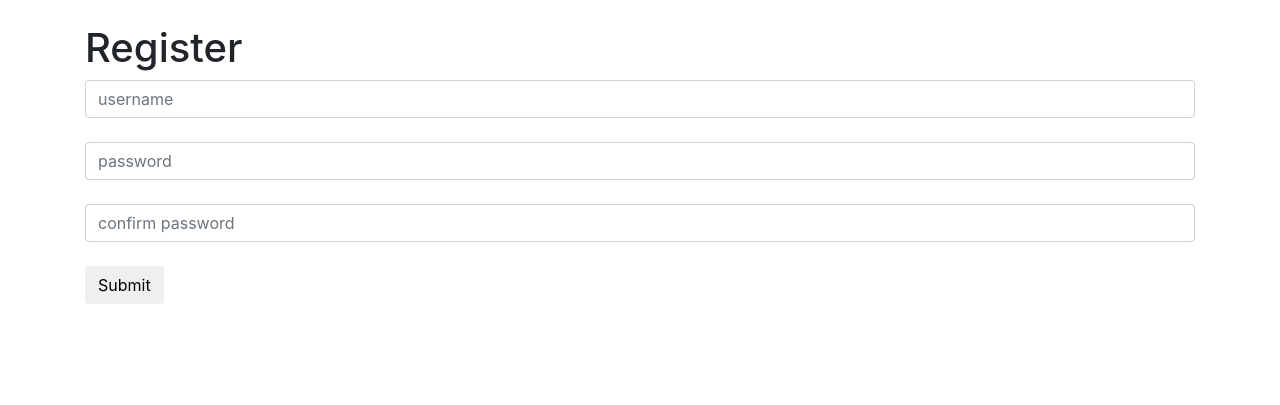
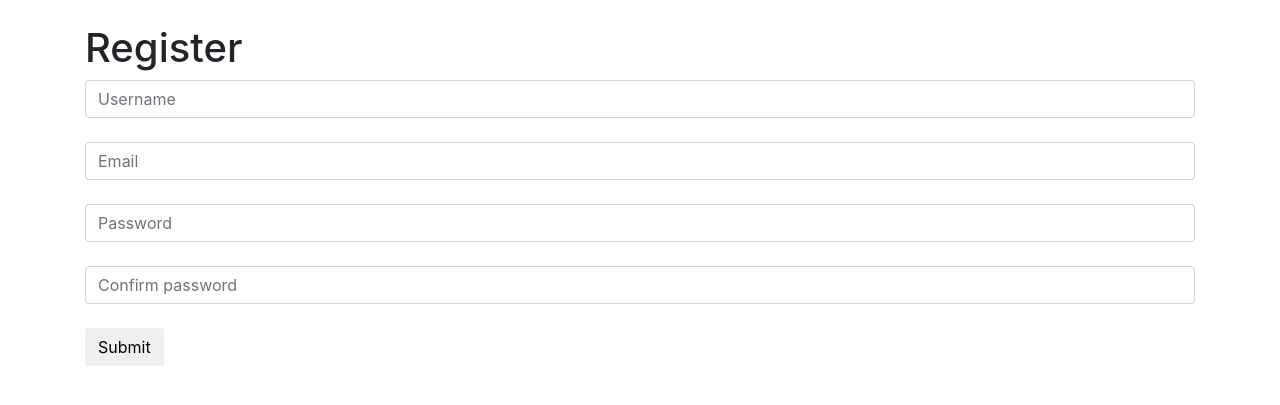
Before and after one commit to taylerallen6/Django_forum_exampe1, a Django app: page /register/ in a window 1280 px wide. Shown: the part 56-461 px from the top of the page. Run offline with Django 3.2, Linux system fonts and the light colour scheme; some libraries are stand-ins or nearby versions.

Commit message:
edited README. Added email field to register form.

```diff
--- a/forum/forum/forms.py
+++ b/forum/forum/forms.py
@@ -8,12 +8,12 @@ class LoginForm(forms.Form):
     username = forms.CharField(widget=forms.TextInput(
                     attrs={
                         "class": "form-control",
-                        "placeholder": "username"
+                        "placeholder": "Username"
                     }))
     password = forms.CharField(widget=forms.PasswordInput(
                     attrs={
                         "class": "form-control",
-                        "placeholder": "password"
+                        "placeholder": "Password"
                     }))
 
 
@@ -21,22 +21,22 @@ class RegisterForm(forms.Form):
     username = forms.CharField(widget=forms.TextInput(
                     attrs={
                         "class": "form-control",
-                        "placeholder": "username"
+                        "placeholder": "Username"
                     }))
-    # email    = forms.EmailField(widget=forms.EmailInput(
-    #                 attrs={
-    #                     "class": "form-control",
-    #                     "placeholder": "Your full name"
-    #                 }))
+    email    = forms.EmailField(widget=forms.EmailInput(
+                    attrs={
+                        "class": "form-control",
+                        "placeholder": "Email"
+                    }))
     password = forms.CharField(widget=forms.PasswordInput(
                     attrs={
                         "class": "form-control",
-                        "placeholder": "password"
+                        "placeholder": "Password"
                     }))
     password2 = forms.CharField(label='Confirm password', widget=forms.PasswordInput(
                     attrs={
                         "class": "form-control",
-                        "placeholder": "confirm password"
+                        "placeholder": "Confirm password"
                     }))
 
     def clean_username(self):
@@ -46,12 +46,12 @@ class RegisterForm(forms.Form):
             raise forms.ValidationError("Username is taken")
         return username
 
-    # def clean_email(self):
-    #     email = self.cleaned_data.get('email')
-    #     qs = User.objects.filter(email=email)
-    #     if qs.exists():
-    #         raise forms.ValidationError("email is taken")
-    #     return email
+    def clean_email(self):
+        email = self.cleaned_data.get('email')
+        qs = User.objects.filter(email=email)
+        if qs.exists():
+            raise forms.ValidationError("Email is taken")
+        return email
 
     def clean(self):
         data = self.cleaned_data
--- a/forum/forum/views.py
+++ b/forum/forum/views.py
@@ -70,9 +70,9 @@ class RegisterView(View):
 
 		if form.is_valid():
 		    username  = form.cleaned_data.get("username")
-		    # email  = form.cleaned_data.get("email")
+		    email  = form.cleaned_data.get("email")
 		    password  = form.cleaned_data.get("password")
-		    new_user  = User.objects.create_user(username=username, password=password)
+		    new_user  = User.objects.create_user(username=username, email=email, password=password)
 
 		    if new_user is not None:
 		    	login(request, new_user)
--- a/forum/templates/register_page.html
+++ b/forum/templates/register_page.html
@@ -4,6 +4,7 @@
     <h1>Register</h1>
     <form method='POST'> {% csrf_token %}
       {{ form.username }} <br/>
+      {{ form.email }} <br/>
       {{ form.password }} <br/>
       {{ form.password2 }} <br/>
       <button type='submit' class='btn btn-default'>Submit</button>
```
Also changed, not shown: README.md, forum/db.sqlite3.
